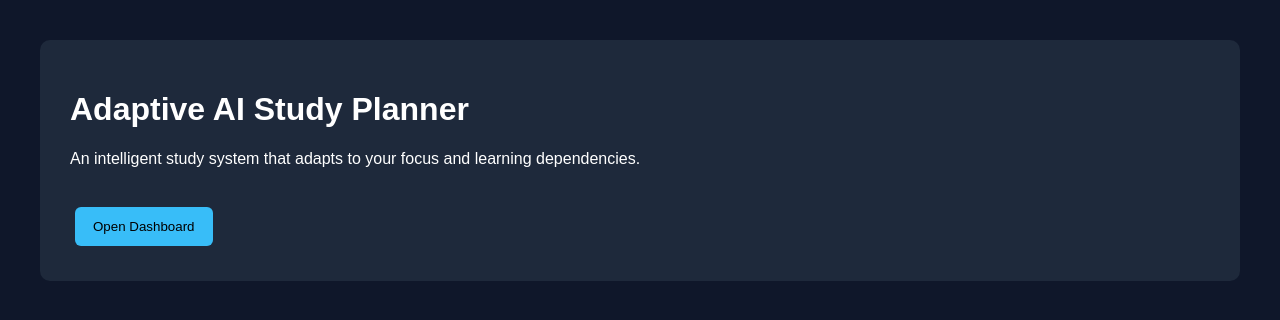
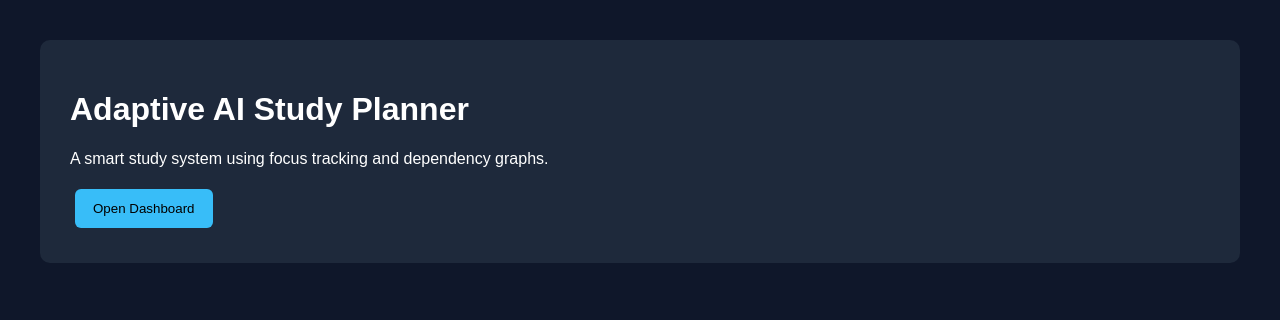
Before and after one commit to yuvanidhi2007/ai-study-planner, a Flask app: page / in a window 1280 px wide. Shown: the part 53-373 px from the top of the page. Run offline with Flask 3, Linux system fonts and the light colour scheme.

Commit message:
Update index.html

```diff
--- a/ai-study-planner/templates/index.html
+++ b/ai-study-planner/templates/index.html
@@ -1,12 +1,8 @@
 <!DOCTYPE html>
 <html>
-
 <head>
-
-<title>Adaptive AI Study Planner</title>
-
+<title>AI Study Planner</title>
 <link rel="stylesheet" href="/static/style.css">
-
 </head>
 
 <body>
@@ -22,10 +18,8 @@
 <h1>Adaptive AI Study Planner</h1>
 
 <p>
-An intelligent study system that adapts to your focus and learning dependencies.
+A smart study system using focus tracking and dependency graphs.
 </p>
-
-<br>
 
 <button onclick="location.href='/dashboard'">
 Open Dashboard
```
